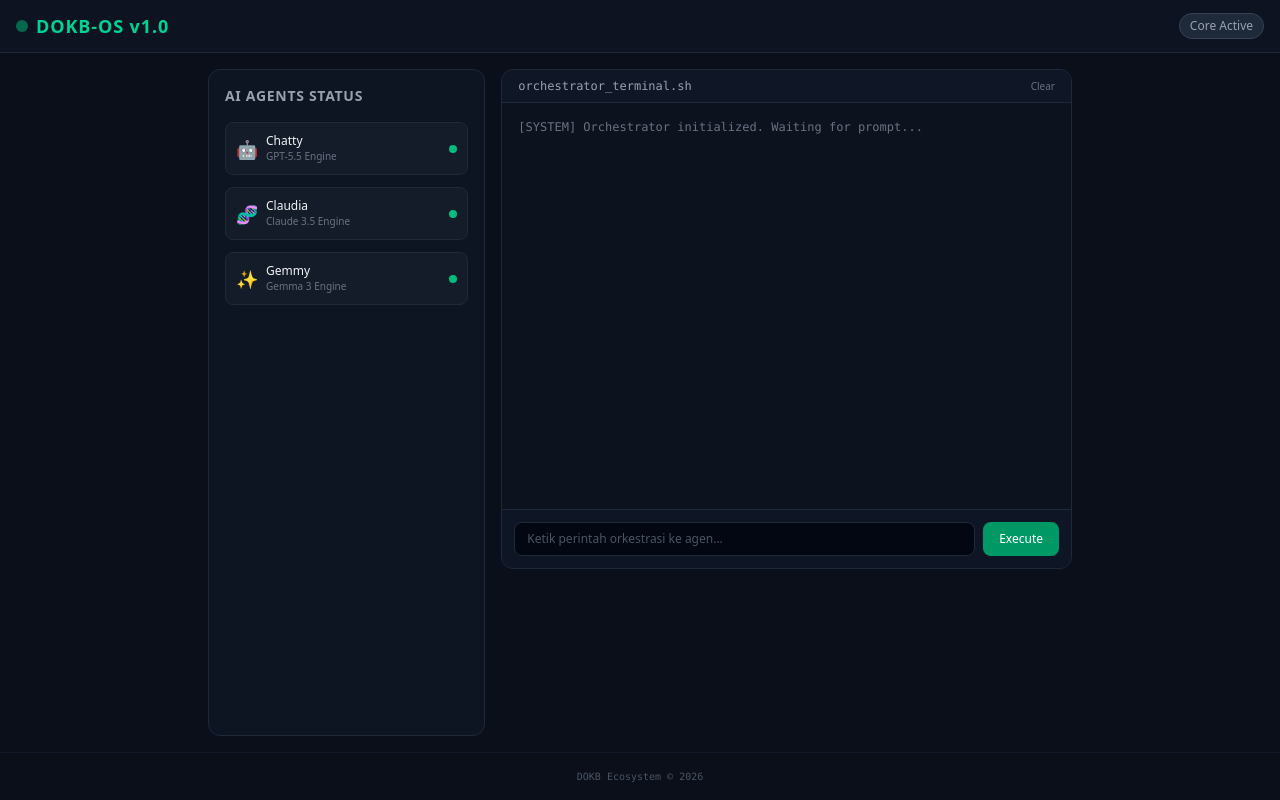
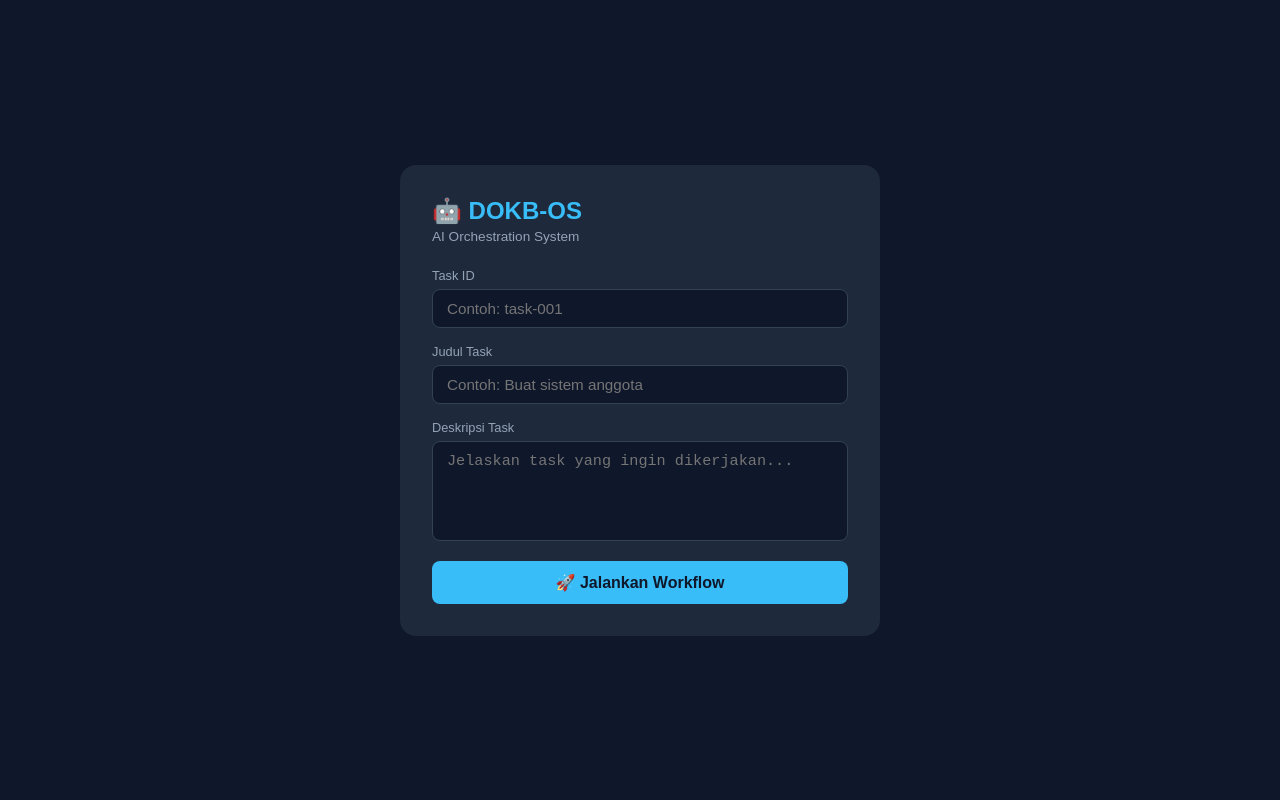
Before and after one commit to auditdokbkalsel/dokb-os, a website: page public/index.html in a window 1280 px wide. Drawn offline with nearby package versions, Linux system fonts and the light colour scheme.

Commit message:
Update index.html

```diff
--- a/public/index.html
+++ b/public/index.html
@@ -1,131 +1,144 @@
 <!DOCTYPE html>
-<html lang="en">
+<html lang="id">
 <head>
-    <meta charset="UTF-8">
-    <meta name="viewport" content="width=device-width, initial-scale=1.0">
-    <title>DOKB-OS | Multi-Agent Orchestrator</title>
-    <!-- Tailwind CSS CDN -->
-    <script src="https://cdn.jsdelivr.net/npm/@tailwindcss/browser@4"></script>
-    <style>
-        body { background-color: #0b0f19; color: #f3f4f6; }
-    </style>
+  <meta charset="UTF-8" />
+  <meta name="viewport" content="width=device-width, initial-scale=1.0"/>
+  <title>DOKB-OS</title>
+  <style>
+    * { box-sizing: border-box; margin: 0; padding: 0; }
+    body {
+      font-family: sans-serif;
+      background: #0f172a;
+      color: #f1f5f9;
+      min-height: 100vh;
+      display: flex;
+      align-items: center;
+      justify-content: center;
+      padding: 20px;
+    }
+    .card {
+      background: #1e293b;
+      border-radius: 16px;
+      padding: 32px;
+      width: 100%;
+      max-width: 480px;
+    }
+    h1 {
+      font-size: 1.5rem;
+      margin-bottom: 4px;
+      color: #38bdf8;
+    }
+    p.sub {
+      font-size: 0.85rem;
+      color: #94a3b8;
+      margin-bottom: 24px;
+    }
+    label {
+      display: block;
+      font-size: 0.8rem;
+      color: #94a3b8;
+      margin-bottom: 6px;
+    }
+    input, textarea {
+      width: 100%;
+      background: #0f172a;
+      border: 1px solid #334155;
+      border-radius: 8px;
+      padding: 10px 14px;
+      color: #f1f5f9;
+      font-size: 0.95rem;
+      margin-bottom: 16px;
+      outline: none;
+    }
+    textarea { height: 100px; resize: none; }
+    button {
+      width: 100%;
+      background: #38bdf8;
+      color: #0f172a;
+      border: none;
+      border-radius: 8px;
+      padding: 12px;
+      font-size: 1rem;
+      font-weight: bold;
+      cursor: pointer;
+    }
+    button:disabled { opacity: 0.5; cursor: not-allowed; }
+    .result {
+      margin-top: 20px;
+      background: #0f172a;
+      border-radius: 8px;
+      padding: 16px;
+      font-size: 0.85rem;
+      color: #94a3b8;
+      display: none;
+    }
+    .result.show { display: block; }
+    .success { color: #4ade80; }
+    .error { color: #f87171; }
+  </style>
 </head>
-<body class="font-sans min-h-screen flex flex-col">
+<body>
+  <div class="card">
+    <h1>🤖 DOKB-OS</h1>
+    <p class="sub">AI Orchestration System</p>
 
-    <!-- Header -->
-    <header class="border-b border-gray-800 bg-gray-900/50 backdrop-blur px-4 py-3 flex items-center justify-between sticky top-0 z-50">
-        <div class="flex items-center gap-2">
-            <div class="w-3 h-3 rounded-full bg-emerald-500 animate-pulse"></div>
-            <h1 class="text-lg font-bold tracking-wider text-emerald-400">DOKB-OS v1.0</h1>
-        </div>
-        <span class="text-xs bg-gray-800 px-2.5 py-1 rounded-full text-gray-400 border border-gray-700">Core Active</span>
-    </header>
+    <label>Task ID</label>
+    <input id="taskId" type="text" placeholder="Contoh: task-001" />
 
-    <!-- Main Dashboard -->
-    <main class="flex-1 p-4 max-w-4xl mx-auto w-full grid grid-cols-1 md:grid-cols-3 gap-4">
+    <label>Judul Task</label>
+    <input id="taskTitle" type="text" placeholder="Contoh: Buat sistem anggota" />
 
-        <!-- Status Panel Agen -->
-        <div class="md:col-span-1 bg-gray-900/60 border border-gray-800 rounded-xl p-4 flex flex-col gap-3">
-            <h2 class="text-sm font-semibold text-gray-400 uppercase tracking-wider mb-1">AI Agents Status</h2>
+    <label>Deskripsi Task</label>
+    <textarea id="taskPayload" placeholder="Jelaskan task yang ingin dikerjakan..."></textarea>
 
-            <!-- Chatty -->
-            <div class="flex items-center justify-between p-2.5 rounded-lg bg-gray-800/40 border border-gray-800">
-                <div class="flex items-center gap-2">
-                    <span class="text-lg">🤖</span>
-                    <div>
-                        <p class="text-xs font-medium">Chatty</p>
-                        <p class="text-[10px] text-gray-500">GPT-5.5 Engine</p>
-                    </div>
-                </div>
-                <span class="w-2 h-2 rounded-full bg-emerald-500"></span>
-            </div>
+    <button id="btnRun" onclick="runWorkflow()">🚀 Jalankan Workflow</button>
 
-            <!-- Claudia -->
-            <div class="flex items-center justify-between p-2.5 rounded-lg bg-gray-800/40 border border-gray-800">
-                <div class="flex items-center gap-2">
-                    <span class="text-lg">🧬</span>
-                    <div>
-                        <p class="text-xs font-medium">Claudia</p>
-                        <p class="text-[10px] text-gray-500">Claude 3.5 Engine</p>
-                    </div>
-                </div>
-                <span class="w-2 h-2 rounded-full bg-emerald-500"></span>
-            </div>
+    <div class="result" id="result"></div>
+  </div>
 
-            <!-- Gemmy -->
-            <div class="flex items-center justify-between p-2.5 rounded-lg bg-gray-800/40 border border-gray-800">
-                <div class="flex items-center gap-2">
-                    <span class="text-lg">✨</span>
-                    <div>
-                        <p class="text-xs font-medium">Gemmy</p>
-                        <p class="text-[10px] text-gray-500">Gemma 3 Engine</p>
-                    </div>
-                </div>
-                <span class="w-2 h-2 rounded-full bg-emerald-500"></span>
-            </div>
-        </div>
+  <script>
+    async function runWorkflow() {
+      const id = document.getElementById("taskId").value.trim();
+      const title = document.getElementById("taskTitle").value.trim();
+      const payload = document.getElementById("taskPayload").value.trim();
+      const btn = document.getElementById("btnRun");
+      const result = document.getElementById("result");
 
-        <!-- Chat / Terminal Panel -->
-        <div class="md:col-span-2 bg-gray-900/40 border border-gray-800 rounded-xl flex flex-col min-h-[400px] max-h-[500px]">
-            <!-- Terminal Header -->
-            <div class="px-4 py-2 border-b border-gray-800 bg-gray-900/80 rounded-t-xl flex items-center justify-between">
-                <span class="text-xs text-gray-400 font-mono">orchestrator_terminal.sh</span>
-                <button onclick="clearTerminal()" class="text-[10px] text-gray-500 hover:text-gray-300 transition">Clear</button>
-            </div>
+      if (!id || !title || !payload) {
+        result.className = "result show error";
+        result.textContent = "⚠️ Semua field wajib diisi!";
+        return;
+      }
 
-            <!-- Log Output -->
-            <div id="terminal-logs" class="flex-1 p-4 font-mono text-xs overflow-y-auto space-y-2 flex flex-col">
-                <div class="text-gray-500">[SYSTEM] Orchestrator initialized. Waiting for prompt...</div>
-            </div>
+      btn.disabled = true;
+      btn.textContent = "⏳ Memproses...";
+      result.className = "result show";
+      result.textContent = "🔄 Menjalankan workflow...";
 
-            <!-- Input Bar -->
-            <div class="p-3 border-t border-gray-800 bg-gray-900/60 rounded-b-xl">
-                <form id="prompt-form" onsubmit="sendPrompt(event)" class="flex gap-2">
-                    <input type="text" id="user-input" placeholder="Ketik perintah orkestrasi ke agen..."
-                        class="flex-1 bg-gray-950 border border-gray-800 rounded-lg px-3 py-2 text-xs focus:outline-none focus:border-emerald-500 text-gray-200 placeholder-gray-600">
-                    <button type="submit" class="bg-emerald-600 hover:bg-emerald-500 text-white font-medium px-4 py-2 rounded-lg text-xs transition duration-200">
-                        Execute
-                    </button>
-                </form>
-            </div>
-        </div>
-    </main>
+      try {
+        const res = await fetch("/api/run", {
+          method: "POST",
+          headers: { "Content-Type": "application/json" },
+          body: JSON.stringify({ id, title, payload }),
+        });
 
-    <footer class="p-4 border-t border-gray-900 text-center text-[10px] text-gray-600 font-mono">
-        DOKB Ecosystem &copy; 2026
-    </footer>
+        const data = await res.json();
 
-    <!-- Logic UI Dasar -->
-    <script>
-        function sendPrompt(e) {
-            e.preventDefault();
-            const input = document.getElementById('user-input');
-            const logs = document.getElementById('terminal-logs');
-
-            if (!input.value.trim()) return;
-
-            // Tambah log user
-            const userLog = document.createElement('div');
-            userLog.className = 'text-emerald-400';
-            userLog.innerText = `> ${input.value}`;
-            logs.appendChild(userLog);
-
-            // Simulasi respon sistem (nanti disambung ke API)
-            setTimeout(() => {
-                const sysLog = document.createElement('div');
-                sysLog.className = 'text-gray-400 pl-3 border-l border-gray-800';
-                sysLog.innerText = `[SYSTEM] Memproses perintah: "${input.value}" menggunakan core orchestrator...`;
-                logs.appendChild(sysLog);
-                logs.scrollTop = logs.scrollHeight;
-            }, 500);
-
-            input.value = '';
-            logs.scrollTop = logs.scrollHeight;
+        if (data.success) {
+          result.className = "result show success";
+          result.textContent = `✅ ${data.message}`;
+        } else {
+          result.className = "result show error";
+          result.textContent = `❌ Error: ${data.error}`;
         }
-
-        function clearTerminal() {
-            document.getElementById('terminal-logs').innerHTML = '<div class="text-gray-500">[SYSTEM] Terminal cleared.</div>';
-        }
-    </script>
+      } catch (err) {
+        result.className = "result show error";
+        result.textContent = `❌ Gagal konek ke server!`;
+      } finally {
+        btn.disabled = false;
+        btn.textContent = "🚀 Jalankan Workflow";
+      }
+    }
+  </script>
 </body>
 </html>
```
